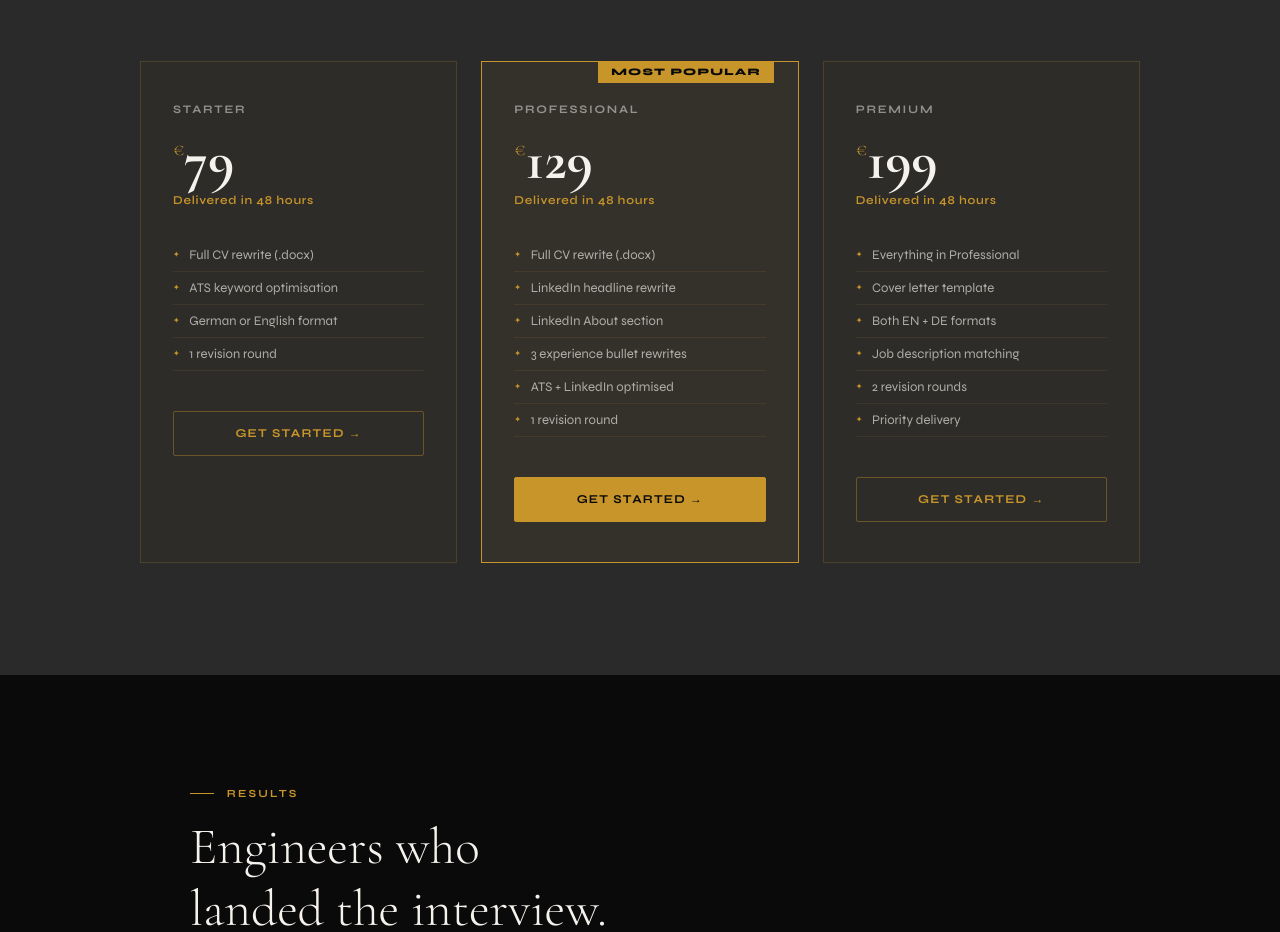
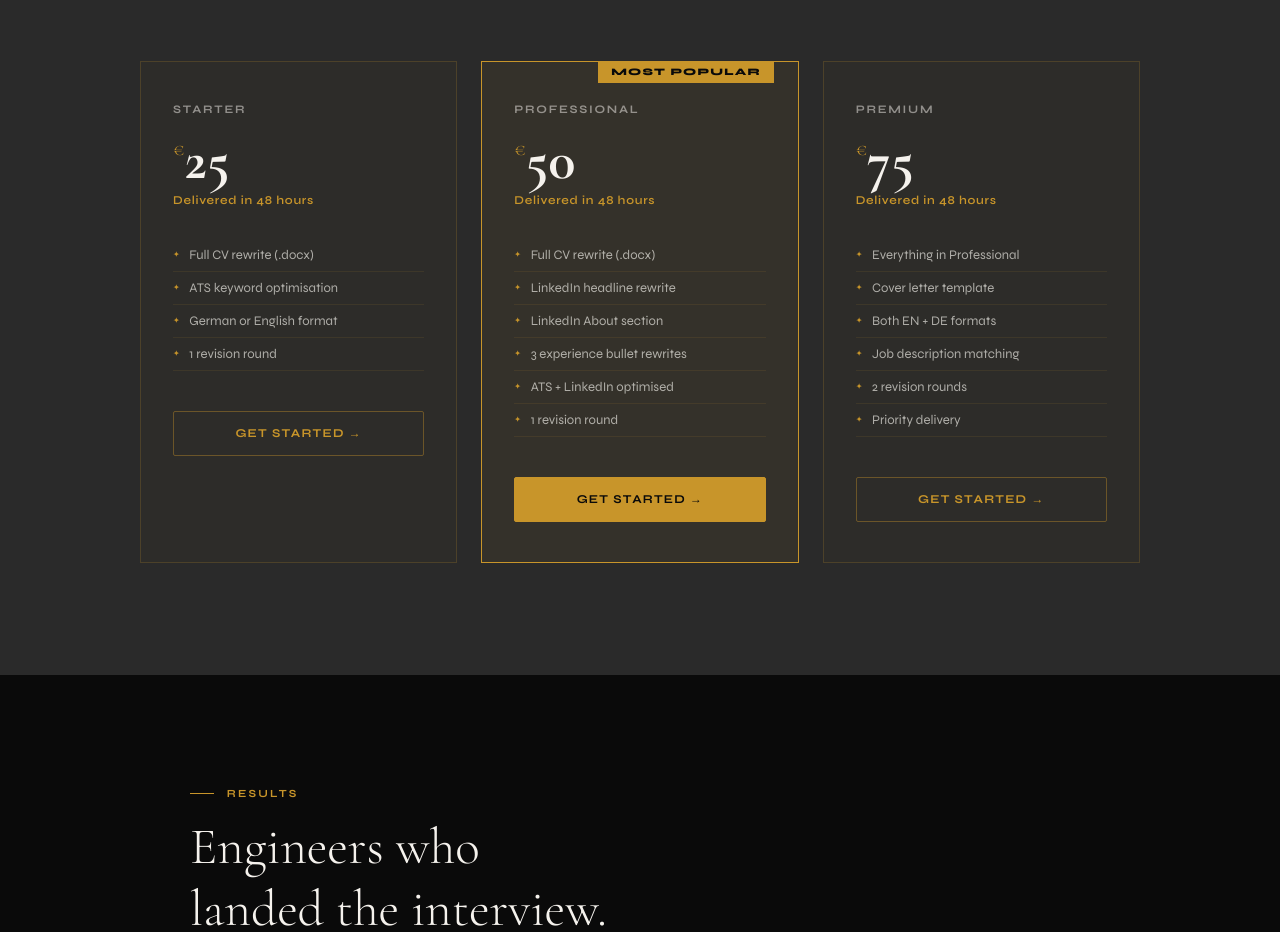
Before and after one commit to Aravindr0407/CareerCraft, a plain HTML site: page index.html in a window 1280 px wide. Shown: the part 2643-3575 px from the top of the page. Drawn offline with nearby package versions, Linux system fonts and the light colour scheme.

Commit message:
Add files via upload

```diff
--- a/index.html
+++ b/index.html
@@ -874,7 +874,7 @@ footer {
     <div class="pricing-grid">
       <div class="price-card reveal reveal-delay-1">
         <div class="price-name">Starter</div>
-        <div class="price-amount"><span>€</span>79</div>
+        <div class="price-amount"><span>€</span>25</div>
         <div class="price-delivery">Delivered in 48 hours</div>
         <ul class="price-features">
           <li>Full CV rewrite (.docx)</li>
@@ -887,7 +887,7 @@ footer {
       <div class="price-card featured reveal reveal-delay-2">
         <div class="price-badge">Most Popular</div>
         <div class="price-name">Professional</div>
-        <div class="price-amount"><span>€</span>129</div>
+        <div class="price-amount"><span>€</span>50</div>
         <div class="price-delivery">Delivered in 48 hours</div>
         <ul class="price-features">
           <li>Full CV rewrite (.docx)</li>
@@ -901,7 +901,7 @@ footer {
       </div>
       <div class="price-card reveal reveal-delay-3">
         <div class="price-name">Premium</div>
-        <div class="price-amount"><span>€</span>199</div>
+        <div class="price-amount"><span>€</span>75</div>
         <div class="price-delivery">Delivered in 48 hours</div>
         <ul class="price-features">
           <li>Everything in Professional</li>
```
